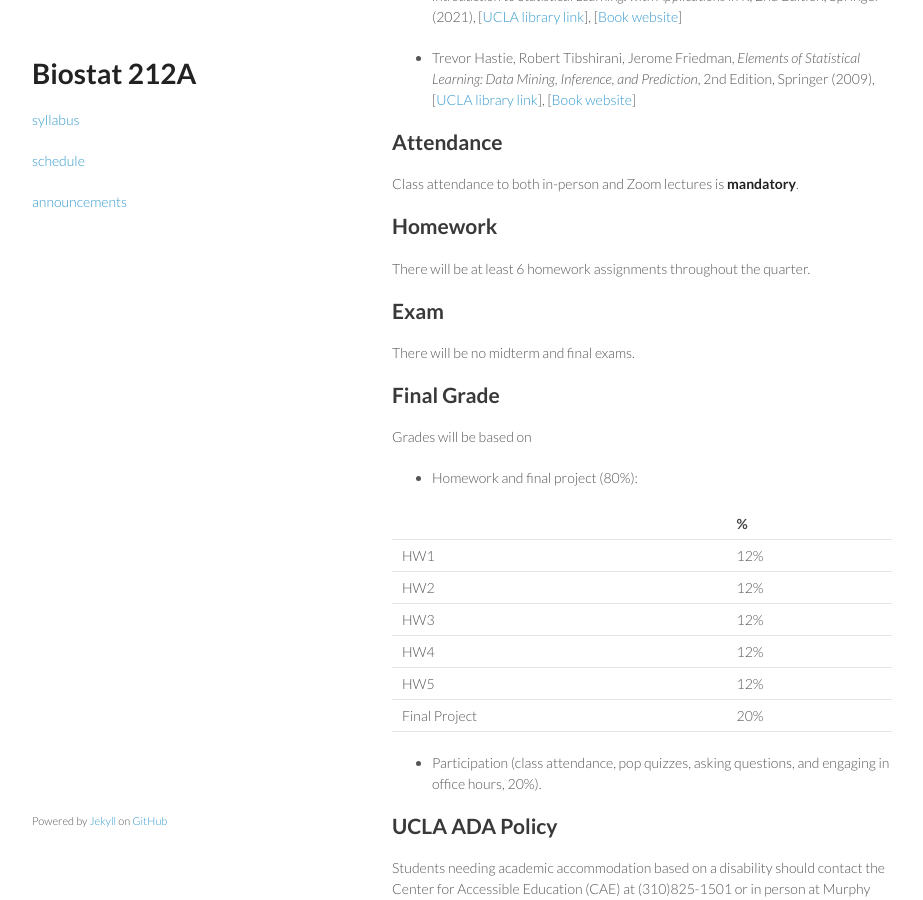
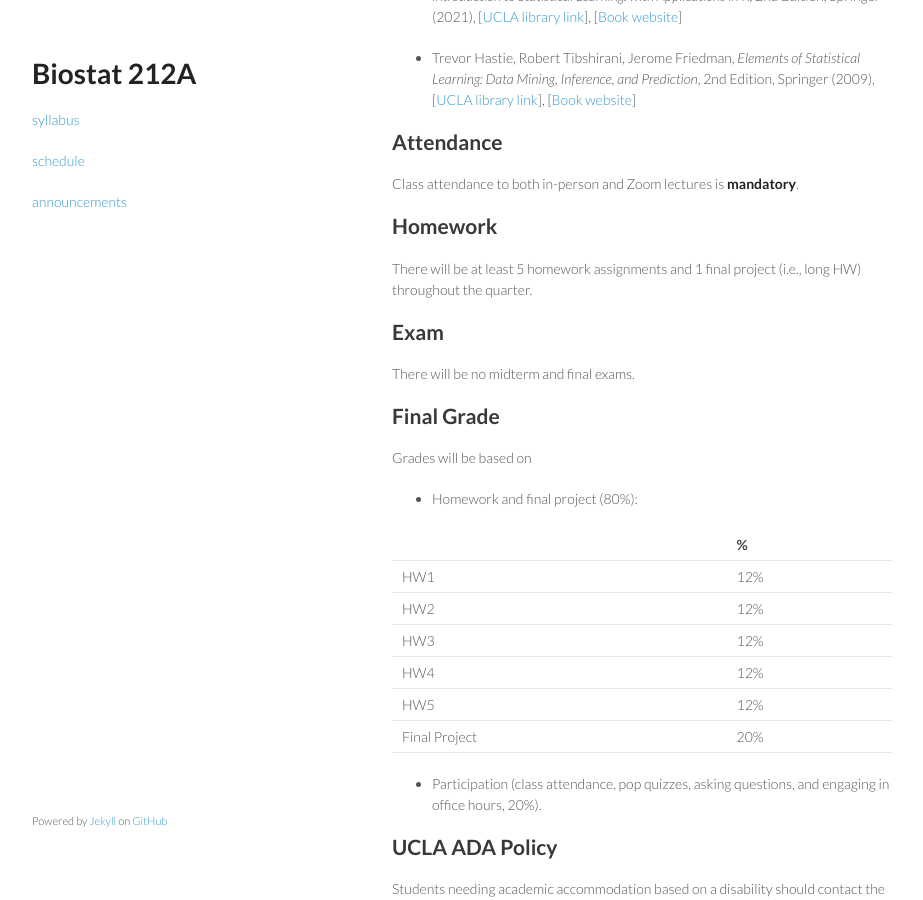
Before and after one commit to ucla-biostat-212a/2025winter, a Jekyll site: the page built from syllabus/syllabus.md, in a window 1280 px wide and 900 px high, scrolled down 1408 px. Shown: the whole window, without its empty margins (178-1101 px from the left). Built offline with Jekyll 4.4.1, drawn with Linux system fonts in a browser that asks for light colours.

Commit message:
revise syllabus

```diff
--- a/syllabus/syllabus.md
+++ b/syllabus/syllabus.md
@@ -73,7 +73,7 @@ Class attendance to both in-person and Zoom lectures is **mandatory**.
 
 ## Homework
 
-There will be at least 6 homework assignments throughout the quarter.
+There will be at least 5 homework assignments and 1 final project (i.e., long HW) throughout the quarter.
 
 ## Exam
 
```
